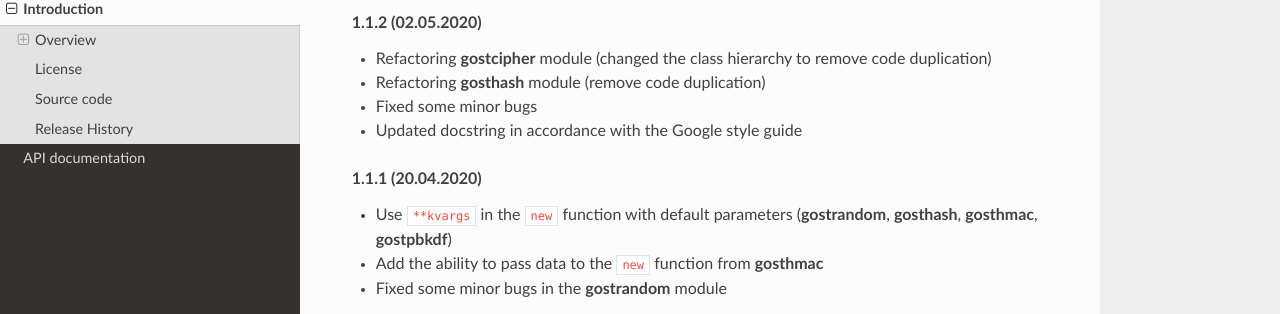
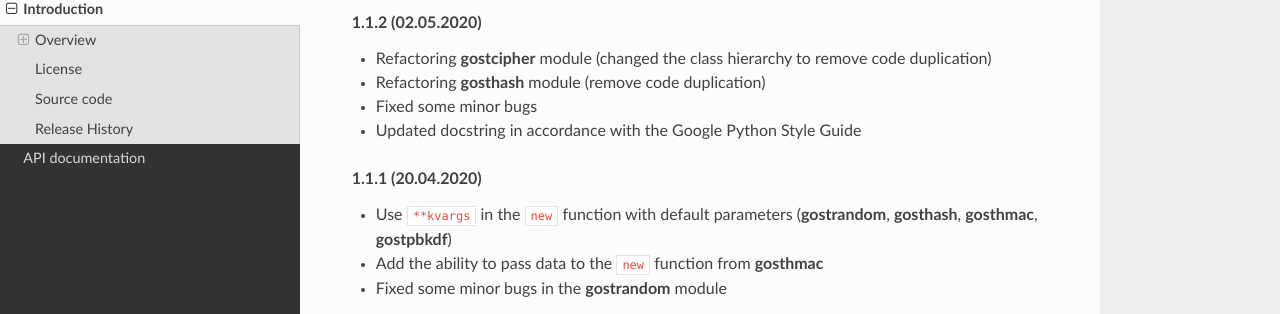
Before and after one commit to drobotun/gostcrypto, a Sphinx documentation site: the page built from docs/source/intro.rst, in a window 1280 px wide and 900 px high, scrolled down 5865 px. Shown: the part 137-451 px from the top of the window. Built offline with Sphinx 7.4.7 and the Read the Docs theme 2.0.0, drawn with Linux system fonts in a browser that asks for light colours; the version number is read from the project's files by our own code.

Commit message:
Update intro.rst

```diff
--- a/docs/source/intro.rst
+++ b/docs/source/intro.rst
@@ -321,7 +321,7 @@ Release History
 - Refactoring **gostcipher** module (changed the class hierarchy to remove code duplication)
 - Refactoring **gosthash** module (remove code duplication)
 - Fixed some minor bugs
-- Updated docstring in accordance with the Google style guide
+- Updated docstring in accordance with the Google Python Style Guide
 
 .. rubric:: 1.1.1 (20.04.2020)
 
```
